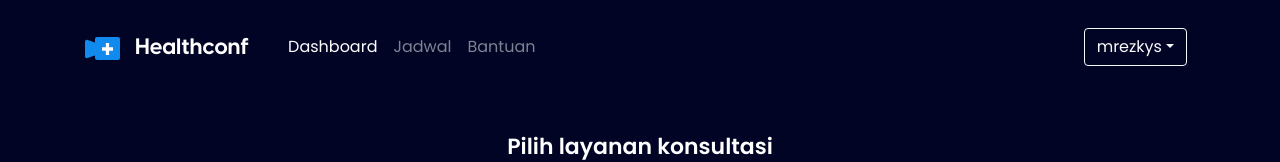
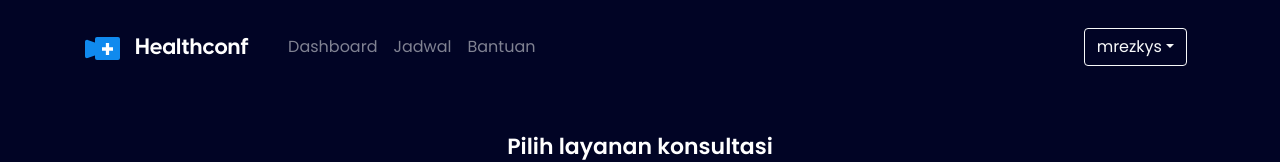
Before and after one commit to mrezkys/healthconf, a Nuxt app: page /dashboard in a window 1280 px wide. Shown: the top 162 px of the page. Built offline with nearby package versions, Linux system fonts and the light colour scheme.

Commit message:
feat: change route

```diff
--- a/components/DashboardNavbar.vue
+++ b/components/DashboardNavbar.vue
@@ -8,9 +8,9 @@
     <b-navbar-toggle target="nav-text-collapse"></b-navbar-toggle>
     <b-collapse id="nav-text-collapse" is-nav>
       <b-navbar-nav class="mr-auto">
-        <NuxtLink style="text-decoration: none" to="/dashboard"><b-nav-item class="nav-item" to="/dashboard" active>Dashboard</b-nav-item></NuxtLink>
+        <NuxtLink style="text-decoration: none" to="/dashboard"><b-nav-item class="nav-item" to="/dashboard">Dashboard</b-nav-item></NuxtLink>
         <b-nav-item class="nav-item" to="/dashboard#sec2">Jadwal</b-nav-item>
-        <b-nav-item class="nav-item" to="/">Bantuan</b-nav-item>
+        <b-nav-item class="nav-item" target="_blank" href="https://wa.me/6280000000000">Bantuan</b-nav-item>
       </b-navbar-nav>
     <b-dropdown id="dropdown-right" right text="mrezkys" variant="outline-light" class="m-2">
         <b-dropdown-item to="/dashboard/profile">Profil</b-dropdown-item>
```
